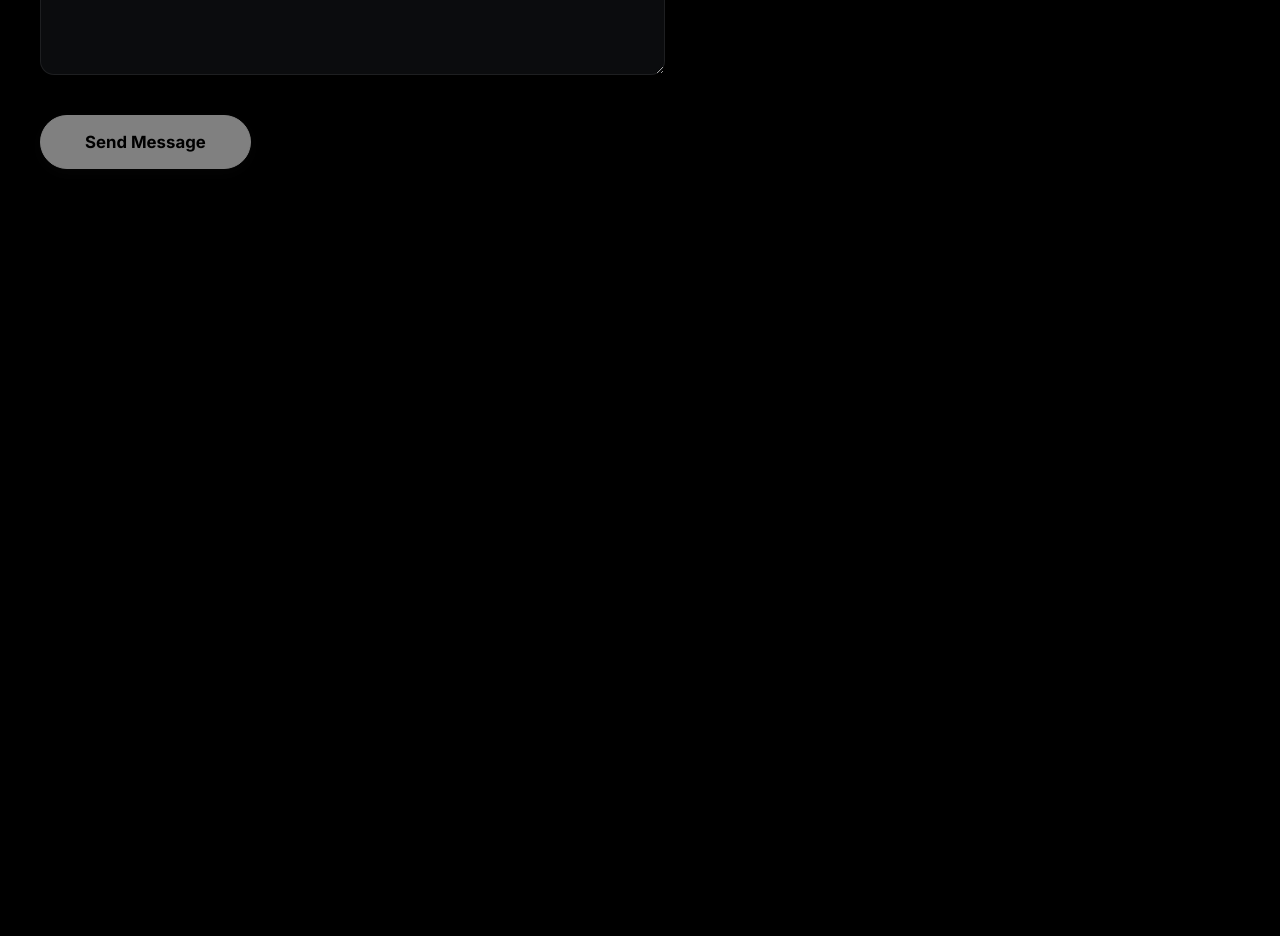
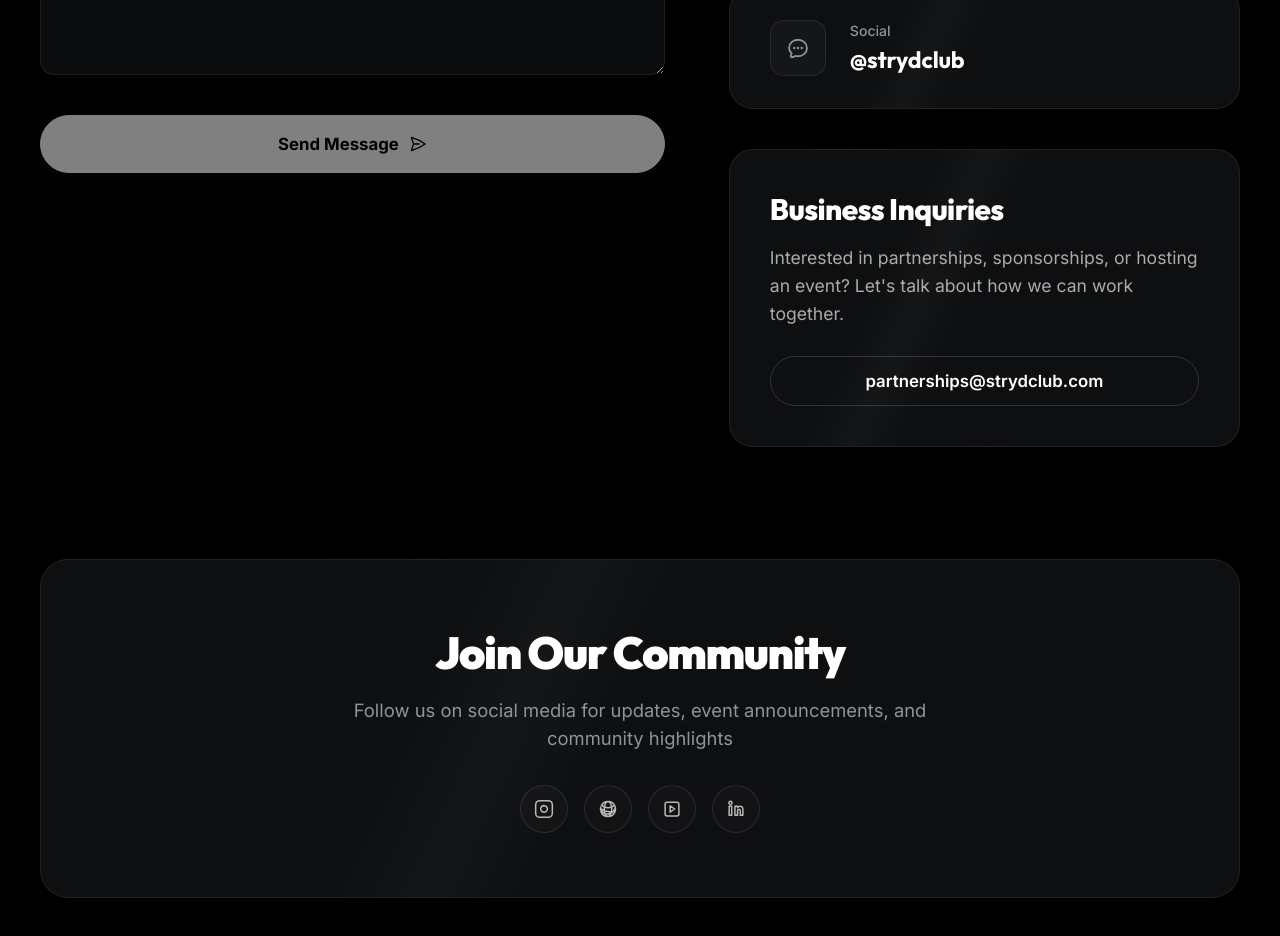
Before and after one commit to Midhunnairts/StrydclubFrontend, an Angular app: page /contact in a window 1280 px wide. Shown: the part 860-1796 px from the top of the page. Before the commit the page ends 1129 px from the top, so only its background shows below. Built offline with nearby package versions, Linux system fonts and the light colour scheme.

Commit message:
contact ui remaining

```diff
--- a/src/app/pages/contact/contact.html
+++ b/src/app/pages/contact/contact.html
@@ -41,7 +41,10 @@
 
           <!-- Submit Button -->
           <button type="submit" class="btn-submit-message" [disabled]="!contactForm.form.valid">
-            Send Message
+            <span>Send Message</span>
+            <svg xmlns="http://www.w3.org/2000/svg" fill="none" viewBox="0 0 24 24" stroke-width="1.8" stroke="currentColor" class="send-icon">
+              <path stroke-linecap="round" stroke-linejoin="round" d="M6 12 3.269 3.125A59.769 59.769 0 0 1 21.485 12 59.768 59.768 0 0 1 3.27 20.875L5.999 12Zm0 0h7.5" />
+            </svg>
           </button>
         </form>
       </div>
@@ -74,6 +77,11 @@
                       <path stroke-linecap="round" stroke-linejoin="round" d="M19.5 10.5c0 7.142-7.5 11.25-7.5 11.25S4.5 17.642 4.5 10.5a7.5 7.5 0 1 1 15 0Z" />
                     </svg>
                   }
+                  @case ('social') {
+                    <svg xmlns="http://www.w3.org/2000/svg" fill="none" viewBox="0 0 24 24" stroke-width="1.8" stroke="currentColor" class="info-icon">
+                      <path stroke-linecap="round" stroke-linejoin="round" d="M8.625 12a.375.375 0 1 1-.75 0 .375.375 0 0 1 .75 0Zm0 0H8.25m4.125 0a.375.375 0 1 1-.75 0 .375.375 0 0 1 .75 0Zm0 0H12m4.125 0a.375.375 0 1 1-.75 0 .375.375 0 0 1 .75 0Zm0 0h-.375M21 12c0 4.556-4.03 8.25-9 8.25a9.764 9.764 0 0 1-2.555-.337A5.972 5.972 0 0 1 5.41 20.97a.596.596 0 0 1-.73-.73 5.964 5.964 0 0 1 1.018-2.52C4.693 16.377 3 14.37 3 12c0-4.556 4.03-8.25 9-8.25s9 3.694 9 8.25Z" />
+                    </svg>
+                  }
                 }
               </div>
 
@@ -87,9 +95,49 @@
           }
         </div>
 
+        <!-- Business Inquiries Card -->
+        <div class="business-inquiries-card" id="contact-business-inquiries">
+          <h3 class="inquiries-title">Business Inquiries</h3>
+          <p class="inquiries-subtitle">Interested in partnerships, sponsorships, or hosting an event? Let's talk about how we can work together.</p>
+          <a href="mailto:partnerships@strydclub.com" class="btn-inquiries-link">partnerships@strydclub.com</a>
+        </div>
+
       </div>
 
     </div>
 
+    <!-- Join Our Community Social Section -->
+    <div class="social-community-banner" id="contact-social-banner">
+      <h2 class="social-banner-title">Join Our Community</h2>
+      <p class="social-banner-subtitle">Follow us on social media for updates, event announcements, and community highlights</p>
+
+      <!-- Social Circle Nodes Stack -->
+      <div class="social-icons-row">
+        <a href="#" class="social-circle-node" aria-label="Instagram">
+          <svg xmlns="http://www.w3.org/2000/svg" fill="none" viewBox="0 0 24 24" stroke-width="1.8" stroke="currentColor" class="social-icon">
+            <rect width="20" height="20" x="2" y="2" rx="5" ry="5" />
+            <path d="M16 11.37A4 4 0 1 1 12.63 8 4 4 0 0 1 16 11.37z" />
+            <line x1="17.5" x2="17.51" y1="6.5" y2="6.5" />
+          </svg>
+        </a>
+        <a href="#" class="social-circle-node" aria-label="Twitter">
+          <svg xmlns="http://www.w3.org/2000/svg" fill="none" viewBox="0 0 24 24" stroke-width="1.8" stroke="currentColor" class="social-icon">
+            <path stroke-linecap="round" stroke-linejoin="round" d="M12 21a9.004 9.004 0 0 0 8.716-6.747M12 21a9.004 9.004 0 0 1-8.716-6.747M12 21c2.485 0 4.5-4.03 4.5-9S14.485 3 12 3m0 18c-2.485 0-4.5-4.03-4.5-9S9.515 3 12 3m0 0a8.997 8.997 0 0 1 7.843 4.582M12 3a8.997 8.997 0 0 0-7.843 4.582m15.686 0A11.953 11.953 0 0 1 12 10.5c-2.998 0-5.74-1.1-7.843-2.918m15.686 0A8.959 8.959 0 0 1 21 12c0 .778-.099 1.533-.284 2.253m0 0A11.952 11.952 0 0 1 12 15c-2.998 0-5.74-1.1-7.843-2.918m15.686 0A8.959 8.959 0 0 1 3 12c0-.778.099-1.533.284-2.253" />
+          </svg>
+        </a>
+        <a href="#" class="social-circle-node" aria-label="YouTube">
+          <svg xmlns="http://www.w3.org/2000/svg" fill="none" viewBox="0 0 24 24" stroke-width="1.8" stroke="currentColor" class="social-icon">
+            <path stroke-linecap="round" stroke-linejoin="round" d="M6 20.25h12A2.25 2.25 0 0 0 20.25 18V6A2.25 2.25 0 0 0 18 3.75H6A2.25 2.25 0 0 0 3.75 6v12A2.25 2.25 0 0 0 6 20.25Z" />
+            <path stroke-linecap="round" stroke-linejoin="round" d="M9.75 8.25 15.25 12l-5.5 3.75V8.25Z" />
+          </svg>
+        </a>
+        <a href="#" class="social-circle-node" aria-label="LinkedIn">
+          <svg xmlns="http://www.w3.org/2000/svg" fill="none" viewBox="0 0 24 24" stroke-width="1.8" stroke="currentColor" class="social-icon">
+            <path stroke-linecap="round" stroke-linejoin="round" d="M20.25 14.15v5.35h-3.12v-5.07c0-1.27-.45-2.14-1.58-2.14-.86 0-1.37.58-1.6 1.15-.08.2-.1.49-.1.77v5.29H10.73V8.7h3.12v1.51c.42-.64 1.15-1.56 2.82-1.56 2.06 0 3.6 1.34 3.6 4.22ZM5.3 6.55c-1.07 0-1.93-.86-1.93-1.93 0-1.06.86-1.92 1.93-1.92 1.07 0 1.93.86 1.93 1.92 0 1.07-.86 1.93-1.93 1.93ZM6.86 19.5H3.74V8.7h3.12v10.8Z" />
+          </svg>
+        </a>
+      </div>
+    </div>
+
   </div>
 </section>
--- a/src/app/pages/contact/contact.scss
+++ b/src/app/pages/contact/contact.scss
@@ -115,9 +115,12 @@
 
 /* Submit Button */
 .btn-submit-message {
-  display: inline-block;
-  align-self: flex-start;
-  padding: 16px 44px;
+  display: inline-flex;
+  align-items: center;
+  justify-content: center;
+  gap: 10px;
+  width: 100%;
+  padding: 18px 44px;
   border-radius: 50px;
   background-color: var(--text-white);
   border: 1px solid var(--text-white);
@@ -129,9 +132,20 @@
   transition: var(--transition-smooth);
   margin-top: 12px;
 
+  .send-icon {
+    width: 18px;
+    height: 18px;
+    color: var(--bg-dark-pure);
+    transition: var(--transition-smooth);
+  }
+
   &:hover:not(:disabled) {
     transform: translateY(-2px);
     box-shadow: 0 6px 22px rgba(255, 255, 255, 0.18);
+
+    .send-icon {
+      transform: translate(2px, -2px);
+    }
   }
 
   &:disabled {
@@ -219,6 +233,144 @@
   letter-spacing: -0.01em;
 }
 
+/* Business Inquiries Card */
+.business-inquiries-card {
+  display: flex;
+  flex-direction: column;
+  padding: 40px;
+  background: linear-gradient(115deg, rgba(255, 255, 255, 0.01) 0%, rgba(255, 255, 255, 0.01) 32%, rgba(255, 255, 255, 0.04) 40%, rgba(255, 255, 255, 0.01) 48%, rgba(255, 255, 255, 0.01) 100%), #0b0c0e;
+  border: 1px solid rgba(255, 255, 255, 0.08);
+  border-radius: 24px;
+  backdrop-filter: blur(4px);
+  -webkit-backdrop-filter: blur(4px);
+  transition: var(--transition-smooth);
+  margin-top: 40px;
+
+  &:hover {
+    background: linear-gradient(115deg, rgba(255, 255, 255, 0.02) 0%, rgba(255, 255, 255, 0.02) 32%, rgba(255, 255, 255, 0.06) 40%, rgba(255, 255, 255, 0.02) 48%, rgba(255, 255, 255, 0.02) 100%), #0e0f12;
+    border-color: rgba(255, 255, 255, 0.15);
+    box-shadow: 0 12px 40px rgba(0, 0, 0, 0.6);
+  }
+
+  .inquiries-title {
+    font-family: var(--font-family-title);
+    font-size: 1.85rem;
+    font-weight: 800;
+    color: var(--text-white);
+    margin: 0 0 16px 0;
+    letter-spacing: -0.02em;
+  }
+
+  .inquiries-subtitle {
+    font-family: var(--font-family-body);
+    font-size: 1.1rem;
+    font-weight: 400;
+    line-height: 1.6;
+    color: rgba(255, 255, 255, 0.65);
+    margin: 0 0 28px 0;
+  }
+
+  .btn-inquiries-link {
+    display: inline-block;
+    padding: 14px 28px;
+    border-radius: 50px;
+    border: 1px solid rgba(255, 255, 255, 0.15);
+    background-color: transparent;
+    font-family: var(--font-family-body);
+    font-size: 1.05rem;
+    font-weight: 600;
+    color: var(--text-white);
+    text-align: center;
+    transition: var(--transition-smooth);
+
+    &:hover {
+      background-color: rgba(255, 255, 255, 0.04);
+      border-color: rgba(255, 255, 255, 0.3);
+      transform: translateY(-1px);
+    }
+  }
+}
+
+/* Join Our Community Banner */
+.social-community-banner {
+  display: flex;
+  flex-direction: column;
+  align-items: center;
+  justify-content: center;
+  text-align: center;
+  padding: 64px 48px;
+  margin-top: 48px;
+  background: linear-gradient(115deg, rgba(255, 255, 255, 0.01) 0%, rgba(255, 255, 255, 0.01) 32%, rgba(255, 255, 255, 0.04) 40%, rgba(255, 255, 255, 0.01) 48%, rgba(255, 255, 255, 0.01) 100%), #0b0c0e;
+  border: 1px solid rgba(255, 255, 255, 0.08);
+  border-radius: 28px;
+  backdrop-filter: blur(4px);
+  -webkit-backdrop-filter: blur(4px);
+  transition: var(--transition-smooth);
+
+  &:hover {
+    background: linear-gradient(115deg, rgba(255, 255, 255, 0.02) 0%, rgba(255, 255, 255, 0.02) 32%, rgba(255, 255, 255, 0.06) 40%, rgba(255, 255, 255, 0.02) 48%, rgba(255, 255, 255, 0.02) 100%), #0e0f12;
+    border-color: rgba(255, 255, 255, 0.15);
+    box-shadow: 0 12px 40px rgba(0, 0, 0, 0.6);
+  }
+
+  .social-banner-title {
+    font-family: var(--font-family-title);
+    font-size: 2.8rem;
+    font-weight: 850;
+    color: var(--text-white);
+    margin: 0 0 16px 0;
+    letter-spacing: -0.03em;
+  }
+
+  .social-banner-subtitle {
+    font-family: var(--font-family-body);
+    font-size: 1.15rem;
+    font-weight: 400;
+    color: var(--text-muted);
+    margin: 0 0 32px 0;
+    max-width: 600px;
+    line-height: 1.5;
+  }
+
+  .social-icons-row {
+    display: flex;
+    gap: 16px;
+    justify-content: center;
+    align-items: center;
+  }
+
+  .social-circle-node {
+    display: flex;
+    align-items: center;
+    justify-content: center;
+    width: 48px;
+    height: 48px;
+    border-radius: 50%;
+    border: 1px solid rgba(255, 255, 255, 0.1);
+    background-color: rgba(255, 255, 255, 0.02);
+    transition: var(--transition-smooth);
+
+    .social-icon {
+      width: 20px;
+      height: 20px;
+      color: rgba(255, 255, 255, 0.7);
+      transition: var(--transition-smooth);
+      fill: none;
+    }
+
+    &:hover {
+      background-color: rgba(255, 255, 255, 0.06);
+      border-color: rgba(255, 255, 255, 0.3);
+      transform: translateY(-3px);
+
+      .social-icon {
+        color: var(--text-white);
+        transform: scale(1.1);
+      }
+    }
+  }
+}
+
 /* Responsiveness overrides */
 @media screen and (max-width: 1000px) {
   .contact-page-section {
@@ -241,6 +393,32 @@
   .column-title {
     font-size: 2rem;
     margin-bottom: 28px;
+  }
+
+  .social-community-banner {
+    padding: 48px 36px;
+    margin-top: 48px;
+
+    .social-banner-title {
+      font-size: 2.2rem;
+    }
+
+    .social-banner-subtitle {
+      font-size: 1.05rem;
+    }
+  }
+
+  .business-inquiries-card {
+    padding: 30px;
+    margin-top: 32px;
+
+    .inquiries-title {
+      font-size: 1.6rem;
+    }
+
+    .inquiries-subtitle {
+      font-size: 1rem;
+    }
   }
 }
 
@@ -283,4 +461,50 @@
   .info-value {
     font-size: 1.2rem;
   }
+
+  .social-community-banner {
+    padding: 36px 24px;
+    margin-top: 36px;
+    border-radius: 20px;
+
+    .social-banner-title {
+      font-size: 1.85rem;
+    }
+
+    .social-banner-subtitle {
+      font-size: 0.95rem;
+      margin-bottom: 24px;
+    }
+
+    .social-circle-node {
+      width: 40px;
+      height: 40px;
+
+      .social-icon {
+        width: 18px;
+        height: 18px;
+      }
+    }
+  }
+
+  .business-inquiries-card {
+    padding: 24px;
+    border-radius: 20px;
+    margin-top: 24px;
+
+    .inquiries-title {
+      font-size: 1.35rem;
+      margin-bottom: 12px;
+    }
+
+    .inquiries-subtitle {
+      font-size: 0.95rem;
+      margin-bottom: 20px;
+    }
+
+    .btn-inquiries-link {
+      padding: 12px 24px;
+      font-size: 0.95rem;
+    }
+  }
 }
--- a/src/app/pages/contact/contact.ts
+++ b/src/app/pages/contact/contact.ts
@@ -31,6 +31,11 @@ export class ContactComponent {
       iconName: 'headquarters',
       label: 'Headquarters',
       value: 'Bangalore, Karnataka, India'
+    },
+    {
+      iconName: 'social',
+      label: 'Social',
+      value: '@strydclub'
     }
   ]);
 
```
